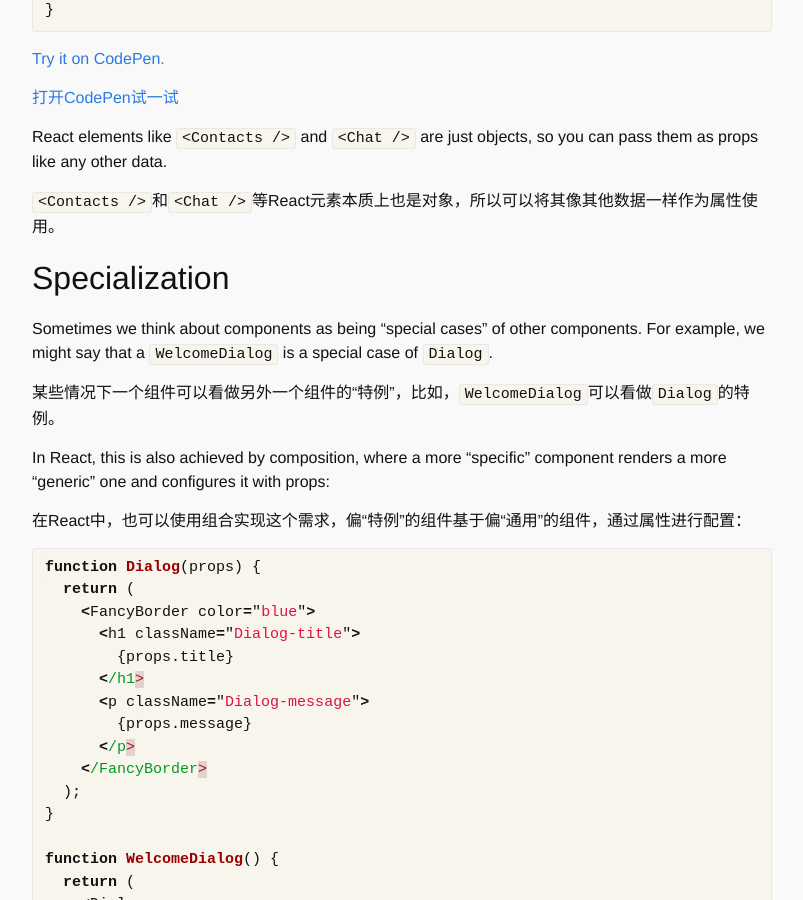
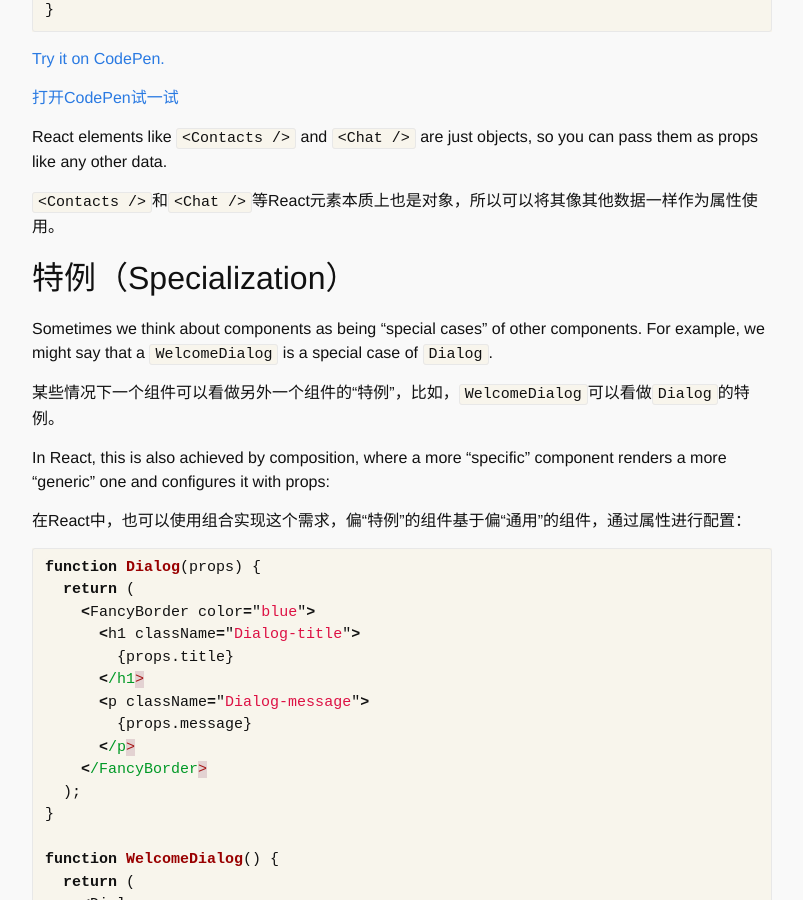
Before and after one commit to testudy/testudy.github.io, a Jekyll site: the page built from tech/_posts/2017-01-03-react-12-composition-vs-inheritance.md, in a window 1280 px wide and 900 px high, scrolled down 2243 px. Shown: the whole window, without its empty margins (238-1041 px from the left). Built offline with Jekyll 4.4.1, drawn with Linux system fonts in a browser that asks for light colours; comment, search, counter and statistics services are not loaded.

Commit message:
补充学习

```diff
--- a/tech/_posts/2017-01-03-react-12-composition-vs-inheritance.md
+++ b/tech/_posts/2017-01-03-react-12-composition-vs-inheritance.md
@@ -100,7 +100,7 @@ React elements like `<Contacts />` and `<Chat />` are just objects, so you can p
 
 `<Contacts />`和`<Chat />`等React元素本质上也是对象，所以可以将其像其他数据一样作为属性使用。
 
-## Specialization
+## 特例（Specialization）
 
 Sometimes we think about components as being "special cases" of other components. For example, we might say that a `WelcomeDialog` is a special case of `Dialog`.
 
```
